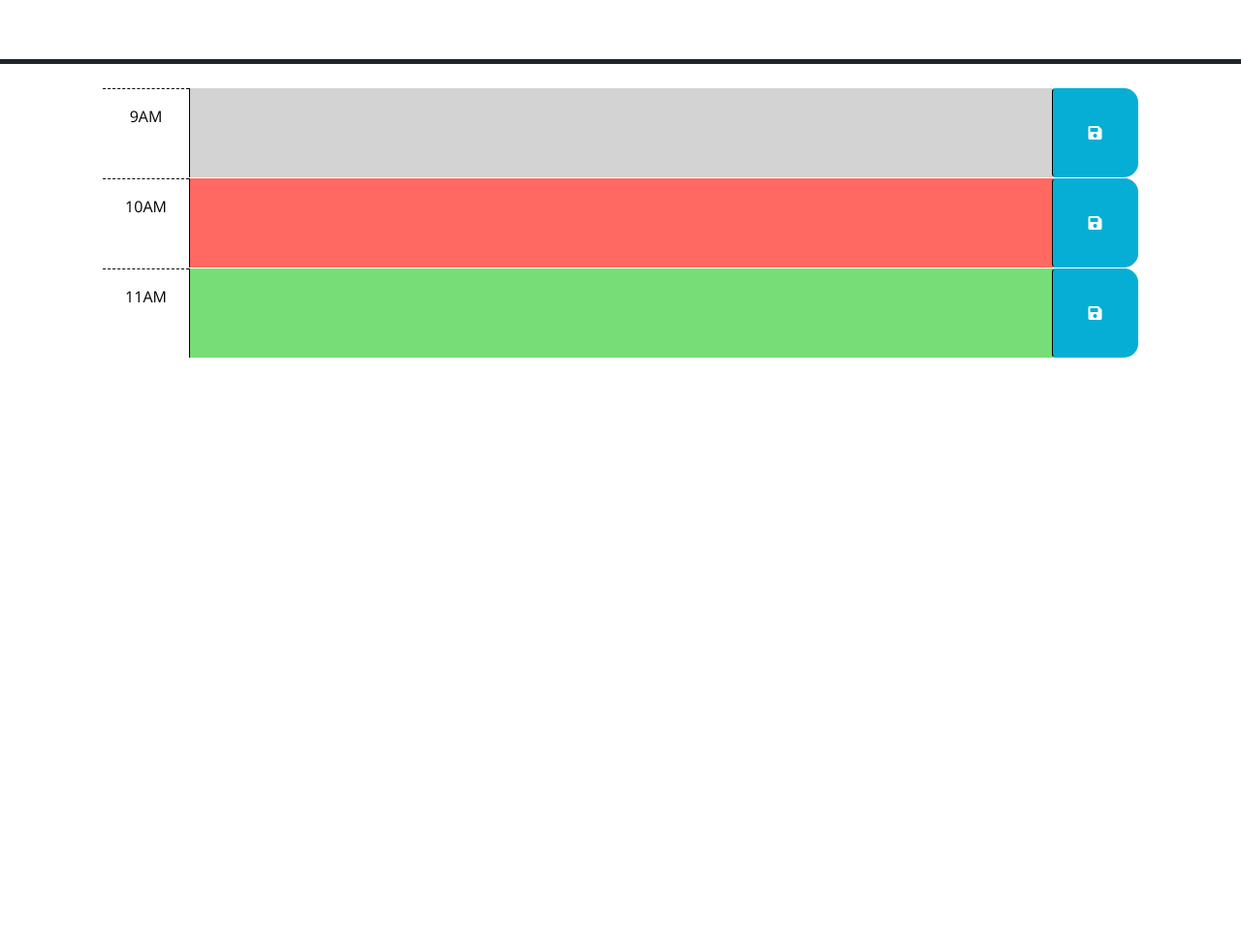
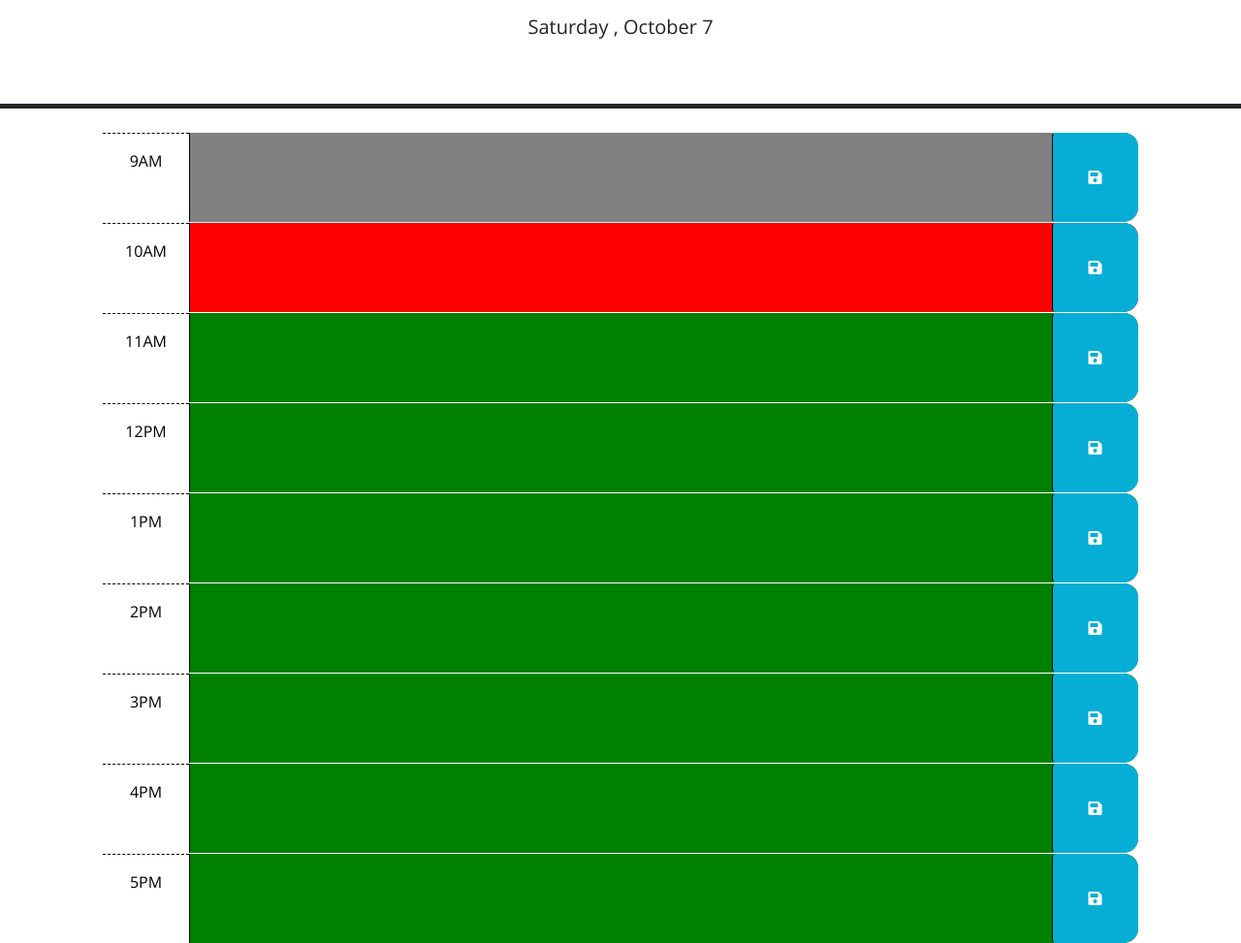
Before and after one commit to aPersonIsHere/e-exiga-work-daily-scheduler, a plain HTML site: page index.html in a window 1280 px wide. Shown: the part 166-1139 px from the top of the page at 97% size. Before the commit the page ends 800 px from the top, so only its background shows below. Drawn offline with nearby package versions, Linux system fonts and the light colour scheme; files that its build step writes are made by us from their sources.

Commit message:
Added color-coding for blocks in the .css file. Current date is displayed at the top of the planner. There are hour blocks from 9am to 5pm

```diff
--- a/assets/css/style.css
+++ b/assets/css/style.css
@@ -31,17 +31,17 @@ textarea {
 }
 
 .past {
-  background-color: #d3d3d3;
+  background-color: #808080;
   color: white;
 }
 
 .present {
-  background-color: #ff6961;
+  background-color: #ff0000;
   color: white;
 }
 
 .future {
-  background-color: #77dd77;
+  background-color: #008000;
   color: white;
 }
 
--- a/assets/js/script.js
+++ b/assets/js/script.js
@@ -1,23 +1,40 @@
 // Wrap all code that interacts with the DOM in a call to jQuery to ensure that
 // the code isn't run until the browser has finished rendering all the elements
 // in the html.
+
 $(function () {
+  var today = dayjs();
+  var currentDay = $('#currentDay');
+  var currentHour = today.format('H');
+  console.log(currentHour);
+
+  var saveButtonEl = $('.time-block').children();
+
+  saveButtonEl.on('click', function () {
+    //console.log(this);
+    console.log(saveButtonEl);
+  });
+
   // TODO: Add a listener for click events on the save button. This code should
   // use the id in the containing time-block as a key to save the user input in
   // local storage. HINT: What does `this` reference in the click listener
   // function? How can DOM traversal be used to get the "hour-x" id of the
   // time-block containing the button that was clicked? How might the id be
   // useful when saving the description in local storage?
+
+  //hour 9 - 17 : index at 0 , 8
   //
   // TODO: Add code to apply the past, present, or future class to each time
   // block by comparing the id to the current hour. HINTS: How can the id
   // attribute of each time-block be used to conditionally add or remove the
-  // past, present, and future classes? How can Day.js be used to get the
-  // current hour in 24-hour time?
+  // past, present, and future classes?
   //
   // TODO: Add code to get any user input that was saved in localStorage and set
   // the values of the corresponding textarea elements. HINT: How can the id
   // attribute of each time-block be used to do this?
-  //
-  // TODO: Add code to display the current date in the header of the page.
+  for(var i = 0; i < 8; i++) {
+
+  }
+
+  currentDay.text(today.format('dddd [, ] MMMM D'));
 });
--- a/index.html
+++ b/index.html
@@ -18,7 +18,7 @@
       href="https://fonts.googleapis.com/css?family=Open+Sans&display=swap"
       rel="stylesheet"
     />
-    <link rel="stylesheet" href="style.css" />
+    <link rel="stylesheet" href="./assets/css/style.css" />
     <title>Work Day Scheduler</title>
   </head>
 
@@ -39,7 +39,7 @@
         code is implemented.
         -->
 
-      <!-- Example of a past time block. The "past" class adds a gray background color. -->
+      <!-- Example of a past time block.-->
       <div id="hour-9" class="row time-block past">
         <div class="col-2 col-md-1 hour text-center py-3">9AM</div>
         <textarea class="col-8 col-md-10 description" rows="3"> </textarea>
@@ -48,7 +48,7 @@
         </button>
       </div>
 
-      <!-- Example of a a present time block. The "present" class adds a red background color. -->
+      <!-- Example of a a present time block.-->
       <div id="hour-10" class="row time-block present">
         <div class="col-2 col-md-1 hour text-center py-3">10AM</div>
         <textarea class="col-8 col-md-10 description" rows="3"> </textarea>
@@ -57,9 +57,63 @@
         </button>
       </div>
 
-      <!-- Example of a future time block. The "future" class adds a green background color. -->
+      <!-- Example of a future time block.-->
       <div id="hour-11" class="row time-block future">
         <div class="col-2 col-md-1 hour text-center py-3">11AM</div>
+        <textarea class="col-8 col-md-10 description" rows="3"> </textarea>
+        <button class="btn saveBtn col-2 col-md-1" aria-label="save">
+          <i class="fas fa-save" aria-hidden="true"></i>
+        </button>
+      </div>
+
+      <!-- Example of a future time block.-->
+      <div id="hour-12" class="row time-block future">
+        <div class="col-2 col-md-1 hour text-center py-3">12PM</div>
+        <textarea class="col-8 col-md-10 description" rows="3"> </textarea>
+        <button class="btn saveBtn col-2 col-md-1" aria-label="save">
+          <i class="fas fa-save" aria-hidden="true"></i>
+        </button>
+      </div>
+
+      <!-- Example of a future time block.-->
+      <div id="hour-13" class="row time-block future">
+        <div class="col-2 col-md-1 hour text-center py-3">1PM</div>
+        <textarea class="col-8 col-md-10 description" rows="3"> </textarea>
+        <button class="btn saveBtn col-2 col-md-1" aria-label="save">
+          <i class="fas fa-save" aria-hidden="true"></i>
+        </button>
+      </div>
+
+      <!-- Example of a future time block.-->
+      <div id="hour-14" class="row time-block future">
+        <div class="col-2 col-md-1 hour text-center py-3">2PM</div>
+        <textarea class="col-8 col-md-10 description" rows="3"> </textarea>
+        <button class="btn saveBtn col-2 col-md-1" aria-label="save">
+          <i class="fas fa-save" aria-hidden="true"></i>
+        </button>
+      </div>
+
+      <!-- Example of a future time block.-->
+      <div id="hour-15" class="row time-block future">
+        <div class="col-2 col-md-1 hour text-center py-3">3PM</div>
+        <textarea class="col-8 col-md-10 description" rows="3"> </textarea>
+        <button class="btn saveBtn col-2 col-md-1" aria-label="save">
+          <i class="fas fa-save" aria-hidden="true"></i>
+        </button>
+      </div>
+
+      <!-- Example of a future time block.-->
+      <div id="hour-16" class="row time-block future">
+        <div class="col-2 col-md-1 hour text-center py-3">4PM</div>
+        <textarea class="col-8 col-md-10 description" rows="3"> </textarea>
+        <button class="btn saveBtn col-2 col-md-1" aria-label="save">
+          <i class="fas fa-save" aria-hidden="true"></i>
+        </button>
+      </div>
+
+      <!-- Example of a future time block.-->
+      <div id="hour-17" class="row time-block future">
+        <div class="col-2 col-md-1 hour text-center py-3">5PM</div>
         <textarea class="col-8 col-md-10 description" rows="3"> </textarea>
         <button class="btn saveBtn col-2 col-md-1" aria-label="save">
           <i class="fas fa-save" aria-hidden="true"></i>
@@ -73,6 +127,6 @@
       crossorigin="anonymous"
     ></script>
 
-    <script src="script.js"></script>
+    <script src="./assets/js/script.js"></script>
   </body>
 </html>
```
